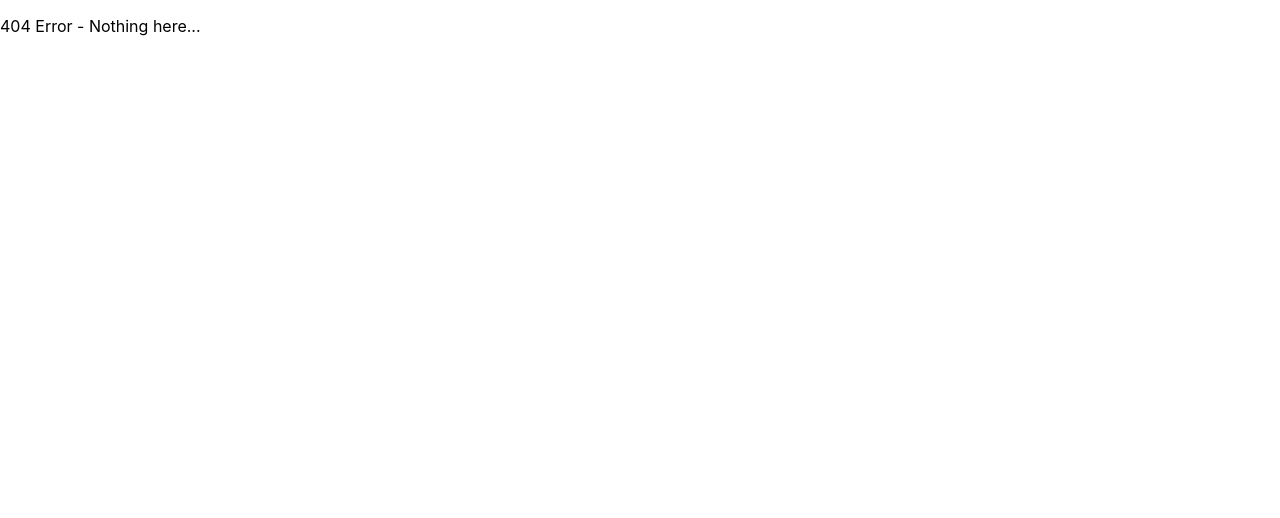
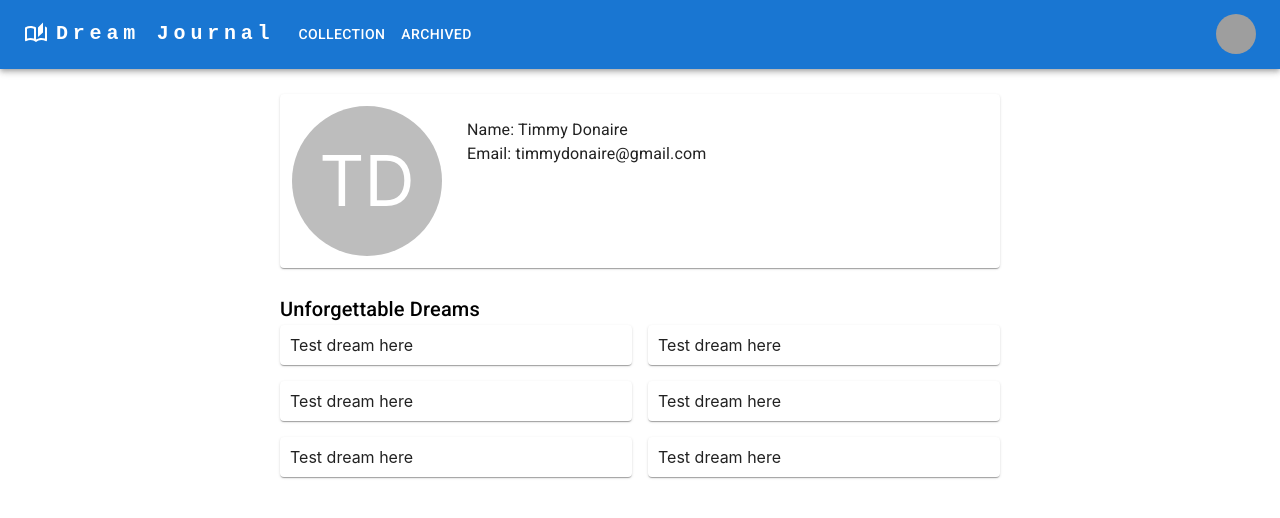
Before and after one commit to timnaire/dream-journal, a React (Create React App) app: page /profile in a window 1280 px wide. Before the commit this address had no page. Shown: the top 518 px of the page. Built offline with nearby package versions, Linux system fonts and the light colour scheme; sample sign-in values are in the browser's storage; grey boxes are pictures that could not be loaded.

Commit message:
fix validations in signin/signup, change user menu settings, added mock profile ui and added avatar component

```diff
--- a/src/layout/BaseLayout.tsx
+++ b/src/layout/BaseLayout.tsx
@@ -1,6 +1,6 @@
 import { Outlet } from "react-router-dom";
-import Header from "./Header";
 import { Box } from "@mui/material";
+import { Header } from "./Header";
 
 export function BaseLayout() {
     return (
--- a/src/layout/Header.tsx
+++ b/src/layout/Header.tsx
@@ -1,21 +1,13 @@
 import { useContext, useState } from 'react';
+import { Avatar, Button, Container, Divider, Drawer, IconButton, Link, List, ListItem, ListItemButton, ListItemIcon, ListItemText, Menu, MenuItem, MenuList, Toolbar, Tooltip, Typography } from '@mui/material';
+import { ArchiveOutlined, AutoStoriesOutlined, LibraryBooksOutlined } from '@mui/icons-material';
+import { AppContext } from '../core/context/AppContext';
+import { AvatarCard } from '../shared/components/AvatarCard';
 import AppBar from '@mui/material/AppBar';
 import Box from '@mui/material/Box';
-import Toolbar from '@mui/material/Toolbar';
-import IconButton from '@mui/material/IconButton';
-import Typography from '@mui/material/Typography';
-import Menu from '@mui/material/Menu';
 import MenuIcon from '@mui/icons-material/Menu';
-import Container from '@mui/material/Container';
-import Avatar from '@mui/material/Avatar';
-import Button from '@mui/material/Button';
-import Tooltip from '@mui/material/Tooltip';
-import MenuItem from '@mui/material/MenuItem';
-import { Drawer, Link, List, ListItem, ListItemButton, ListItemIcon } from '@mui/material';
-import { ArchiveOutlined, AutoStoriesOutlined, LibraryBooksOutlined } from '@mui/icons-material';
-import { AppContext } from '../core/context/AppContext';
 
-function Header() {
+export function Header() {
     const [anchorElUser, setAnchorElUser] = useState<null | HTMLElement>(null);
     const [open, setOpen] = useState(false);
     const { setAppState } = useContext(AppContext);
@@ -120,9 +112,9 @@ function Header() {
 
                     {/* Profile */}
                     <Box sx={{ flexGrow: 0 }}>
-                        <Tooltip title="User profile">
+                        <Tooltip title="Your profile and settings">
                             <IconButton onClick={handleOpenUserMenu} sx={{ p: 0 }}>
-                                <Avatar alt="User name" src="/static/images/avatar/2.jpg" />
+                                <Avatar alt="User name" src="/static/images/avatar/2.jpg">TD</Avatar>
                             </IconButton>
                         </Tooltip>
                         <Menu
@@ -141,12 +133,23 @@ function Header() {
                             open={Boolean(anchorElUser)}
                             onClose={handleCloseUserMenu}
                         >
-                            <MenuItem onClick={handleCloseUserMenu}>
-                                <Typography textAlign="center">Profile</Typography>
-                            </MenuItem>
-                            <MenuItem onClick={handleLogout}>
-                                <Typography textAlign="center">Logout</Typography>
-                            </MenuItem>
+                            <MenuList dense>
+                                <Box sx={{ px: '12px' }}>
+                                    <Box sx={{ mb: '6px', fontSize: '14px' }}>Account</Box>
+                                    <AvatarCard name="Timmy Donaire" nameVariant="caption" caption="timmydonaire@gmail.com" />
+                                </Box>
+                                <MenuItem component="a" href="/profile">
+                                    <ListItemText>
+                                        Manage Account
+                                    </ListItemText>
+                                </MenuItem>
+                                <Divider />
+                                <MenuItem onClick={handleLogout}>
+                                    <ListItemText>
+                                        Sign out
+                                    </ListItemText>
+                                </MenuItem>
+                            </MenuList>
                         </Menu>
                     </Box>
                 </Toolbar>
@@ -154,4 +157,3 @@ function Header() {
         </AppBar>
     );
 }
-export default Header;
--- a/src/pages/Home.tsx
+++ b/src/pages/Home.tsx
@@ -28,7 +28,7 @@ export function Home() {
     return (
         <Container>
             <Box sx={{ display: 'flex', flexDirection: 'column', flexGrow: 1, alignItems: 'center', overflow: 'hidden', p: 3 }}>
-                <Box sx={{ display: 'flex', justifyContent: 'end', p: '10px', width: { xs: '100%', sm: '80%', md: '60%' }, mb: '25px' }}>
+                <Box sx={{ display: 'flex', justifyContent: 'end', py: '10px', width: { xs: '100%', sm: '80%', md: '60%' }, mb: '25px' }}>
                     <Button variant="contained" onClick={handleWriteDreamOpen}><EditOutlined sx={{ mr: '6px' }} /> Write a dream</Button>
                 </Box>
 
--- /dev/null
+++ b/src/pages/Profile.tsx
@@ -0,0 +1,46 @@
+import { Box, Card, Container, Typography } from "@mui/material";
+import Grid from '@mui/material/Unstable_Grid2';
+
+const avatarStyle = {
+    width: '150px',
+    height: '150px',
+    display: 'flex',
+    justifyContent: 'center',
+    alignItems: 'center',
+    borderRadius: '50%',
+    fontSize: '70px',
+    backgroundColor: '#bdbdbd',
+    color: '#fff'
+};
+
+export function Profile() {
+    return (
+        <Container sx={{ width: { xs: '100%', md: '60%' } }}>
+            <Card sx={{ marginY: '25px', p: '12px' }}>
+                <Box sx={{ display: 'flex' }}>
+                    <Box sx={avatarStyle}>
+                        TD
+                    </Box>
+                    <Box sx={{ flexGrow: 1 }}>
+                        <Typography sx={{ ml: "25px", marginTop: '12px' }}>
+                            Name: Timmy Donaire
+                            <br />
+                            Email: timmydonaire@gmail.com
+                            <br />
+                        </Typography>
+                    </Box>
+                </Box>
+            </Card>
+            <Typography variant="h6">
+                Unforgettable  Dreams
+            </Typography>
+            <Grid container spacing={2}>
+                {[0, 1, 2, 3, 4, 5].map(item => (
+                    <Grid xs={12} sm={6} md={12} lg={6}>
+                        <Card sx={{ p: '10px' }}>Test dream here</Card>
+                    </Grid>
+                ))}
+            </Grid>
+        </Container>
+    );
+}
--- a/src/pages/SignIn.tsx
+++ b/src/pages/SignIn.tsx
@@ -56,7 +56,6 @@ export function SignIn() {
                 <Box component="span" sx={{ paddingLeft: '3px', marginBottom: '32px', fontSize: '12px' }}>
                     Don't have an account? Click here to&nbsp;
                     <Link href="/sign-up" underline="none">
-
                         Sign Up
                     </Link>
                 </Box>
@@ -68,24 +67,24 @@ export function SignIn() {
                         if (!values.username) {
                             errors.username = 'Required';
                         }
-
                         if (!values.password) {
                             errors.password = 'Required';
                         }
                         return errors;
                     }}
                     onSubmit={(values, { setSubmitting }) => handleSignin(values, setSubmitting)}>
-                    {({ values, errors, handleChange, handleSubmit, isSubmitting }) => (
+                    {({ values, errors, touched, handleChange, handleBlur, handleSubmit, isSubmitting }) => (
                         <Box component="form" noValidate autoComplete="off" onSubmit={handleSubmit} sx={{ display: 'flex', flexDirection: 'column' }}>
                             <TextField
                                 type="text"
                                 name="username"
                                 label="Username"
                                 variant="standard"
-                                sx={{ marginBottom: errors.username ? '0' : '25px' }}
+                                sx={{ marginBottom: errors.username && touched.username ? '0' : '25px' }}
                                 InputProps={usernameIcon}
                                 value={values.username}
                                 onChange={handleChange}
+                                onBlur={handleBlur}
                             />
                             <ErrorMessage name="username">
                                 {msg => <Box sx={{ color: 'red', marginBottom: '25px' }}>{msg}</Box>}
@@ -96,10 +95,11 @@ export function SignIn() {
                                 name="password"
                                 label="Password"
                                 variant="standard"
-                                sx={{ marginBottom: errors.password ? '0' : '25px' }}
+                                sx={{ marginBottom: errors.password && touched.password ? '0' : '25px' }}
                                 InputProps={passwordIcon}
                                 value={values.password}
                                 onChange={handleChange}
+                                onBlur={handleBlur}
                             />
                             <ErrorMessage name="password">
                                 {msg => <Box sx={{ color: 'red', marginBottom: '25px' }}>{msg}</Box>}
--- a/src/pages/SignUp.tsx
+++ b/src/pages/SignUp.tsx
@@ -60,7 +60,7 @@ export function SignUp() {
                         return errors;
                     }}
                     onSubmit={(values, { setSubmitting }) => handleSignup(values, setSubmitting)}>
-                    {({ values, errors, handleChange, handleSubmit, isSubmitting }) => (
+                    {({ values, errors, touched, handleChange, handleBlur, handleSubmit, isSubmitting }) => (
                         <Box component="form" noValidate autoComplete="off" sx={{ display: 'flex', flexDirection: 'column' }} onSubmit={handleSubmit}>
                             <Box sx={{ display: 'flex', gap: 2 }}>
                                 <Box sx={{ display: 'flex', flexDirection: 'column' }}>
@@ -69,9 +69,10 @@ export function SignUp() {
                                         name="firstname"
                                         label="Firstname"
                                         variant="standard"
-                                        sx={{ marginBottom: errors.firstname ? '0' : '25px' }}
+                                        sx={{ marginBottom: errors.firstname && touched.firstname ? '0' : '25px' }}
                                         value={values.firstname}
                                         onChange={handleChange}
+                                        onBlur={handleBlur}
                                     />
                                     <ErrorMessage name="firstname">
                                         {msg => <Box sx={{ color: 'red', marginBottom: '25px' }}>{msg}</Box>}
@@ -83,9 +84,10 @@ export function SignUp() {
                                         name="lastname"
                                         label="Lastname"
                                         variant="standard"
-                                        sx={{ marginBottom: errors.username ? '0' : '25px' }}
+                                        sx={{ marginBottom: errors.lastname && touched.lastname ? '0' : '25px' }}
                                         value={values.lastname}
                                         onChange={handleChange}
+                                        onBlur={handleBlur}
                                     />
                                     <ErrorMessage name="lastname">
                                         {msg => <Box sx={{ color: 'red', marginBottom: '25px' }}>{msg}</Box>}
@@ -98,9 +100,10 @@ export function SignUp() {
                                 name="username"
                                 label="Username"
                                 variant="standard"
-                                sx={{ marginBottom: errors.username ? '0' : '25px' }}
+                                sx={{ marginBottom: errors.username && touched.username ? '0' : '25px' }}
                                 value={values.username}
                                 onChange={handleChange}
+                                onBlur={handleBlur}
                             />
                             <ErrorMessage name="username">
                                 {msg => <Box sx={{ color: 'red', marginBottom: '25px' }}>{msg}</Box>}
@@ -111,9 +114,10 @@ export function SignUp() {
                                 name="password"
                                 label="Password"
                                 variant="standard"
-                                sx={{ marginBottom: errors.password ? '0' : '25px' }}
+                                sx={{ marginBottom: errors.password && touched.password ? '0' : '25px' }}
                                 value={values.password}
                                 onChange={handleChange}
+                                onBlur={handleBlur}
                             />
                             <ErrorMessage name="password">
                                 {msg => <Box sx={{ color: 'red', marginBottom: '25px' }}>{msg}</Box>}
@@ -124,9 +128,10 @@ export function SignUp() {
                                 name="confirmPassword"
                                 label="Confirm Password"
                                 variant="standard"
-                                sx={{ marginBottom: errors.confirmPassword ? '0' : '25px' }}
+                                sx={{ marginBottom: errors.confirmPassword && touched.confirmPassword ? '0' : '25px' }}
                                 value={values.confirmPassword}
                                 onChange={handleChange}
+                                onBlur={handleBlur}
                             />
                             <ErrorMessage name="confirmPassword">
                                 {msg => <Box sx={{ color: 'red', marginBottom: '25px' }}>{msg}</Box>}
--- /dev/null
+++ b/src/shared/components/AvatarCard.tsx
@@ -0,0 +1,22 @@
+import { Avatar, Box, Typography } from "@mui/material";
+import { Variant } from "@mui/material/styles/createTypography";
+
+interface AvatarCardProps {
+    name: string;
+    nameVariant: Variant;
+    caption: string;
+}
+
+export function AvatarCard({ name, nameVariant, caption }: AvatarCardProps) {
+    const defaultAvatar = name.split(' ').map(n => n.slice(0, 1)).join('');
+
+    return (
+        <Box sx={{ display: 'flex', alignItems: 'center', mb: '6px', cursor: 'default' }}>
+            <Avatar>{defaultAvatar}</Avatar>
+            <Box sx={{ display: 'flex', flexDirection: 'column' }}>
+                <Typography variant={nameVariant} sx={{ ml: '10px' }}>{name}</Typography>
+                <Typography sx={{ ml: '10px', fontSize: '10px' }}>{caption}</Typography>
+            </Box>
+        </Box>
+    );
+}
--- a/src/shared/components/Dream.tsx
+++ b/src/shared/components/Dream.tsx
@@ -1,20 +1,14 @@
-import { Avatar, Box, Chip, Paper, Stack, Typography } from "@mui/material";
+import { Box, Card, Chip, Stack, Typography } from "@mui/material";
 import { DreamProps } from "../models/dream";
+import { AvatarCard } from "./AvatarCard";
 
 export function Dream({ dream }: { dream: DreamProps }) {
     return (
-        <Paper elevation={1} sx={{ p: '10px', width: { xs: '100%', sm: '80%', md: '60%' }, mb: '25px' }}>
-            <Stack spacing={2} direction="column" alignItems="center">
+        <Card elevation={1} sx={{ width: { xs: '100%', sm: '80%', md: '60%' }, mb: '25px' }}>
+            <Stack spacing={2} direction="column" alignItems="center" sx={{ p: '10px' }}>
                 {/* User information */}
                 <Stack direction="row" alignItems="start" sx={{ width: '100%' }}>
-                    <Box sx={{ display: 'flex', alignItems: 'center' }}>
-                        {/* Initial Name */}
-                        <Avatar>{dream.user.firstName.slice(0, 1)}</Avatar>
-                        <Box sx={{ display: 'flex', flexDirection: 'column' }}>
-                            <Typography variant="h6" sx={{ ml: '10px' }}>{dream.user.fullName}</Typography>
-                            <Typography sx={{ ml: '10px', fontSize: '10px' }}>{dream.time}</Typography>
-                        </Box>
-                    </Box>
+                    <AvatarCard name={dream.user.fullname} nameVariant="h6" caption={dream.time} />
                 </Stack>
 
                 {/* Body */}
@@ -26,6 +20,6 @@ export function Dream({ dream }: { dream: DreamProps }) {
                     </Box>
                 </Stack>
             </Stack>
-        </Paper>
+        </Card>
     );
 }
```
Also changed, not shown: public/mock/home/dreams.json (+12 -12 lines), src/AppRouting.tsx (+6 -1 lines), src/shared/models/dream.ts (+4 -3 lines).
